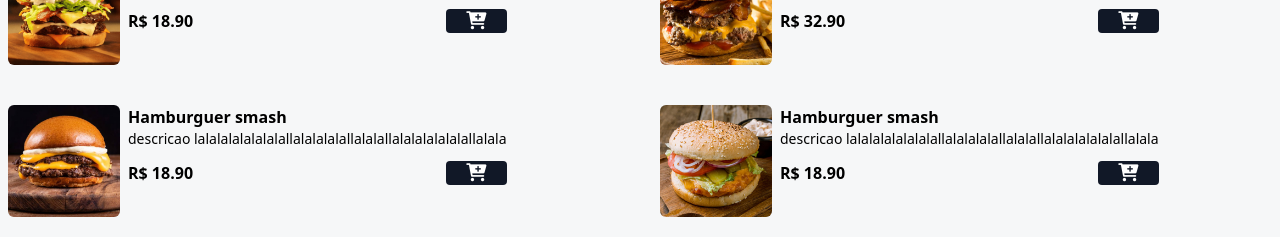
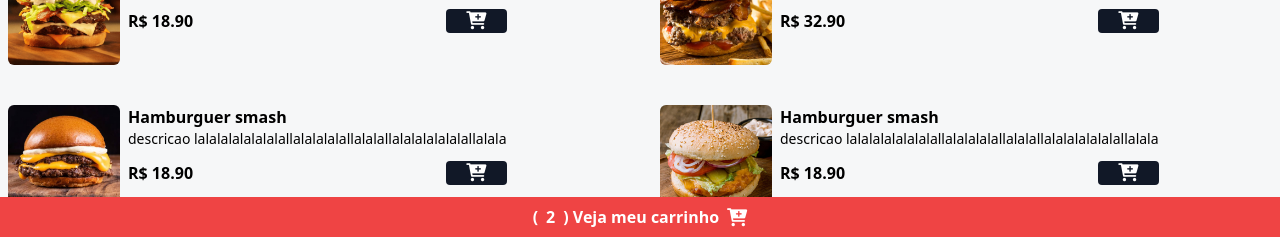
Before and after one commit to Matheus-Freitas0/hamburger-shop-page, a website: page index.html in a window 1280 px wide. Shown: the part 563-800 px from the top of the page. Drawn offline with Linux system fonts and the light colour scheme.

Commit message:
Added footer element to index.html and corresponding styles to output.css

```diff
--- a/index.html
+++ b/index.html
@@ -326,5 +326,15 @@
             </div>
 
         </div>
+
+        <footer class="w-full bg-red-500 py-2 fixed bottom-0 z-40 flex items-center justify-center">
+            <button class="flex items-center gap-2 text-white font-bold"
+            id="cart-btn">
+                (<span id="cart-count">2</span>)
+                Veja meu carrinho
+                <i class="fa fa-cart-plus text-lg text-white"></i>
+            </button>
+        </footer>
+
     </body>
 </html>
```
Also changed, not shown: styles/output.css.
